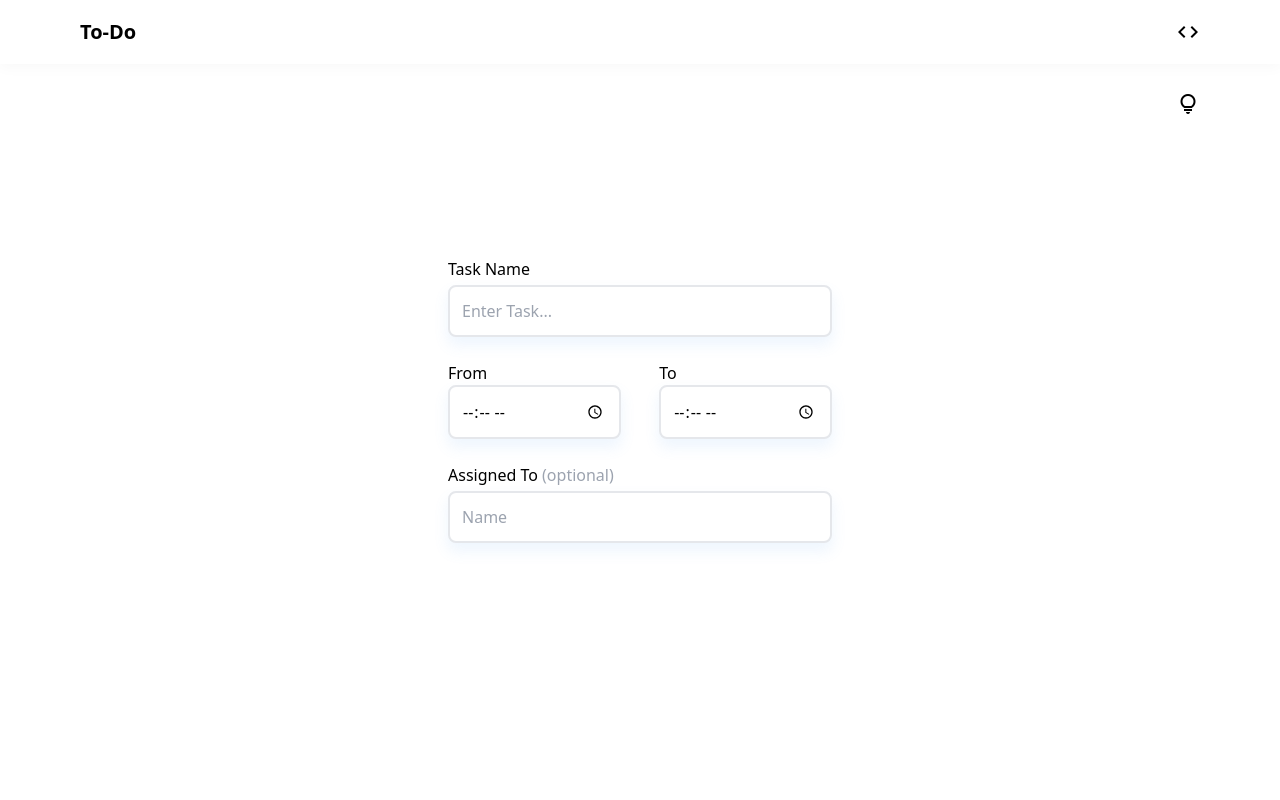
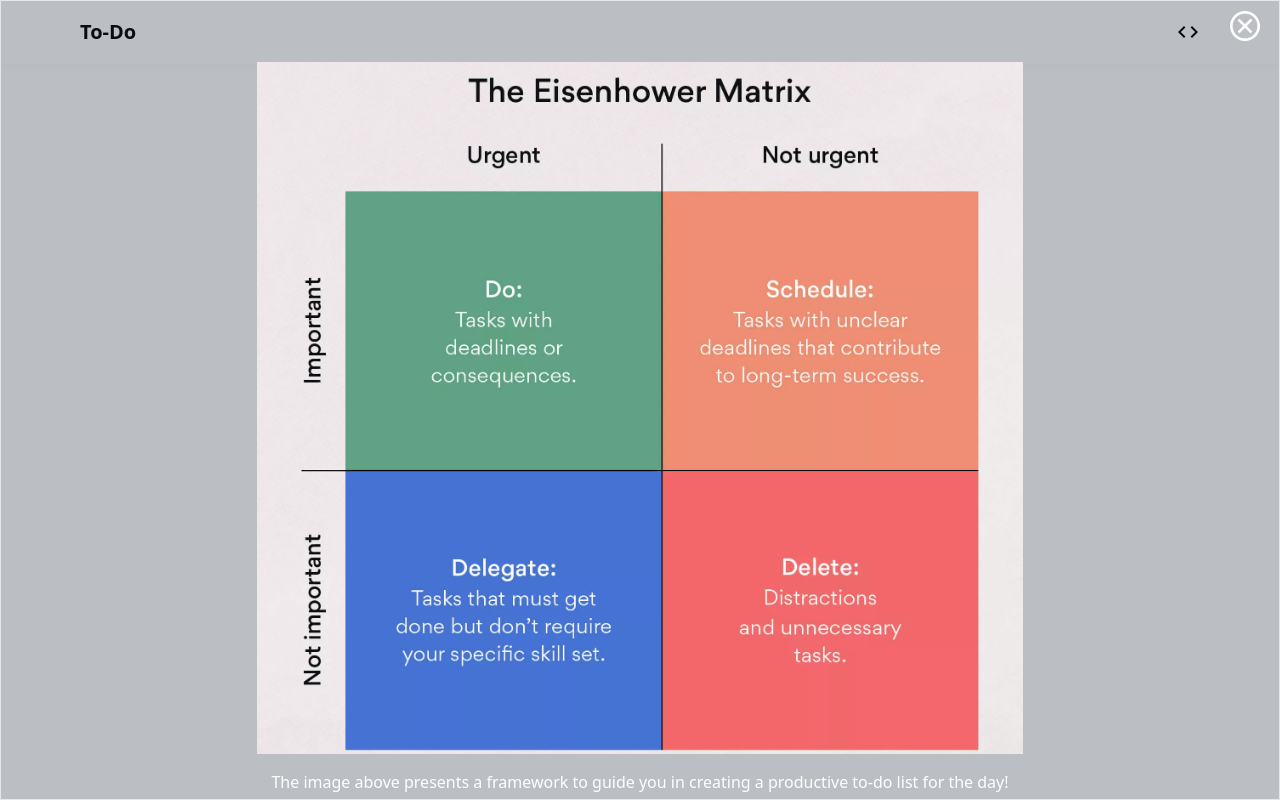
Before and after one commit to abno-24/To-Do-App, a Vue app: page / in a window 1280 px wide. Both pictures are taken after a click on the element "lightbulb". Built offline with nearby package versions, Linux system fonts and the light colour scheme.

Commit message:
Info feature done

```diff
--- a/src/components/Info.vue
+++ b/src/components/Info.vue
@@ -1,24 +1,39 @@
 <template>
-    <div class="absolute top-20 w-full h-12 flex justify-end items-center pr-20 max-md:pr-8">
-        <div class="flex gap-1 invisible hover:visible transition-all">
+    <div v-if="toggleImg == true"
+        class="absolute w-full h-full border bg-gray-800/[.3] flex justify-center items-center flex-col gap-4">
+        <span class="material-symbols-outlined self-end mr-4 text-white cursor-pointer text-4xl max-md:text-3xl"
+            @click="closeImg">
+            cancel
+        </span>
+        <img src="/imgs/matrix.png" alt="Image" class="w-[60%] max-md:w-[90%]">
+        <p class="text-white text-center">
+            The image above presents a framework to guide you in creating a productive to-do list for the day!
+        </p>
+    </div>
+    <div v-else class="absolute top-20 w-full h-12 flex justify-end items-center pr-20 max-md:pr-8">
+        <div class="flex gap-1 invisible hover:visible transition-all" @click="showImg">
             <div class="text border border-blue-400 px-3 rounded-full shadow-[0_2px_14px_1px_rgba(0,0,0,0.05)]">
                 <p class="text-sm font-light">Info</p>
             </div>
-            <span class="material-symbols-outlined cursor-pointer hover:text-yellow-400 hover:scale-110 transition-transform visible">
+            <span
+                class="material-symbols-outlined cursor-pointer hover:text-yellow-400 hover:scale-110 transition-transform visible">
                 lightbulb
             </span>
         </div>
     </div>
 </template>
-<script>
-export default {
-    // setup() {
-    //     const showImage = () => {
-    //         console.log("Clicked!");
-    //     }
+<script setup>
+import { ref } from 'vue';
 
-    //     return showImage
-    // }
+let toggleImg = ref(false);
+
+function showImg() {
+    toggleImg.value = !toggleImg.value;
+    console.log(toggleImg.value);
+}
+
+function closeImg() {
+    toggleImg.value = false;
 }
 </script>
 <style></style>
```
Also changed, not shown: public/imgs/matrix.png (added).
